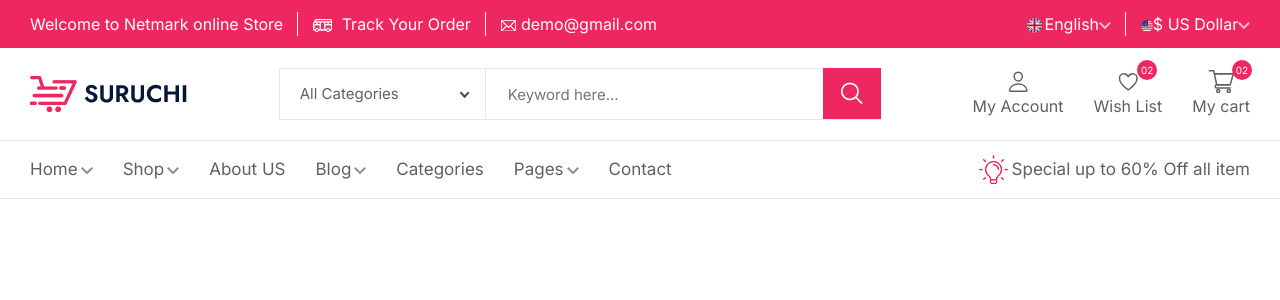
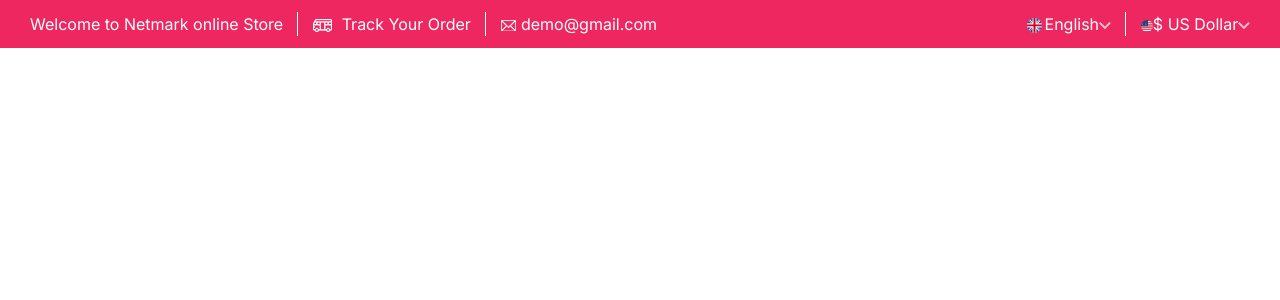
Before and after one commit to AlSajid/suruchi-ecommerce-nextjs, a Next.js app: page / in a window 1280 px wide. Shown: the top 300 px of the page. Built offline with nearby package versions, Linux system fonts and the light colour scheme.

Commit message:
refactoring header top section

```diff
--- a/app/page.tsx
+++ b/app/page.tsx
@@ -1,3 +1,5 @@
+'use client'
+
 // import Slider from './Home/Slider/Slider'
 // import Banners1 from './Home/Banners1'
 // import NewProducts from './Home/NewProducts'
--- a/components/Header/index.tsx
+++ b/components/Header/index.tsx
@@ -137,7 +137,7 @@ export default function Header() {
 				</div>
 			</div>
 
-			<div className='main__header header__sticky'>
+			{/* <div className='main__header header__sticky'>
 				<div className='container-fluid'>
 					<div className='main__header--inner position__relative d-flex justify-content-between align-items-center'>
 						<div className='offcanvas__header--menu__open '>
@@ -309,6 +309,8 @@ export default function Header() {
 								</li>
 							</ul>
 						</div>
+
+
 						<div className='header__menu d-none header__sticky--block d-lg-block'>
 							<nav className='header__menu--navigation'>
 								<ul className='d-flex'>
@@ -1111,7 +1113,7 @@ export default function Header() {
 						</p>
 					</div>
 				</div>
-			</div>
+			</div> */}
 
 			{/* <OffCanvas />
 			<StickyToolbar />
```
